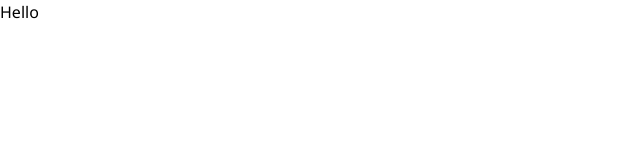
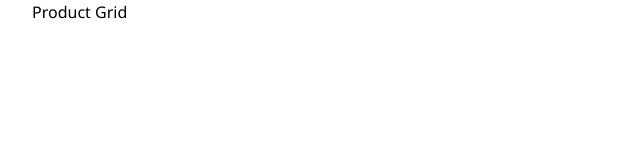
Before and after one commit to 47anjan/stylenest, a Next.js app: page / in a window 1280 px wide. Shown: the top 160 px of the page, without its empty margins (0-640 px from the left). Built offline with nearby package versions, Linux system fonts and the light colour scheme.

Commit message:
Add link to home

```diff
--- a/app/page.tsx
+++ b/app/page.tsx
@@ -1,3 +1,12 @@
+import Container from "@/components/container";
+import Link from "next/link";
+
 export default function Home() {
-  return <main>Hello</main>;
+  return (
+    <main>
+      <Container>
+        <Link href="/latest-arrivals">Product Grid</Link>
+      </Container>
+    </main>
+  );
 }
```
